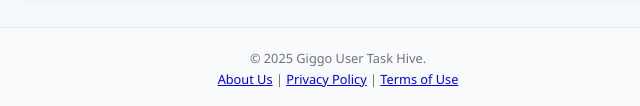
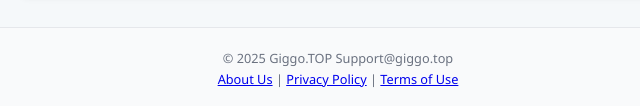
Before and after one commit to Lenchant11/www.giggo.top, a plain HTML site: page Indian/index.html in a window 1280 px wide. Shown: the part 1509-1615 px from the top of the page, 302-942 px from the left. Drawn offline with Linux system fonts and the light colour scheme.

Commit message:
Update index.html

```diff
--- a/Indian/index.html
+++ b/Indian/index.html
@@ -155,7 +155,7 @@
   </div>
 
   <div class="footer">
-    © 2025 Giggo User Task Hive.<br>
+    © 2025 Giggo.TOP Support@giggo.top<br>
     <a href="/about.html">About Us</a> | <a href="/privacy.html">Privacy Policy</a> | <a href="/userterms.html">Terms of Use</a>
   </div>
 </body>
```
